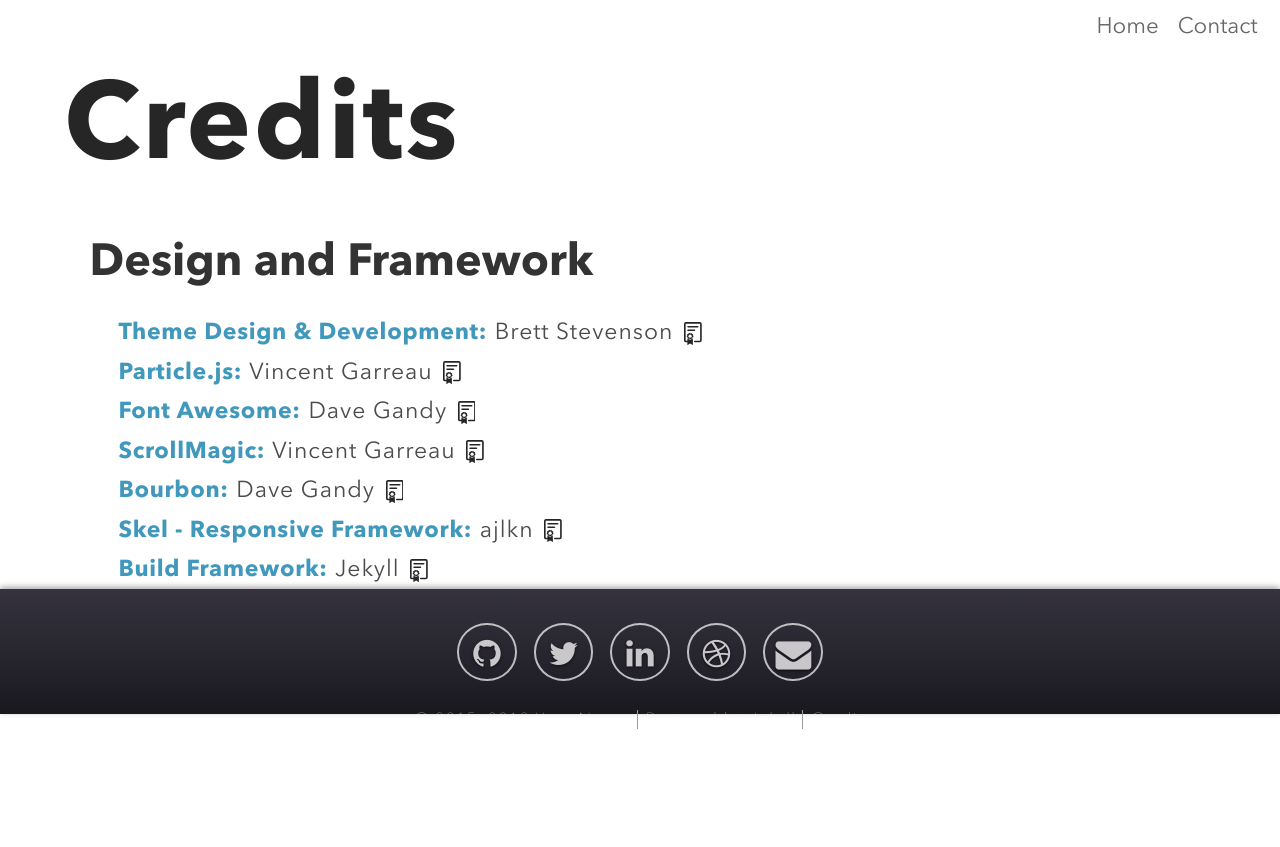
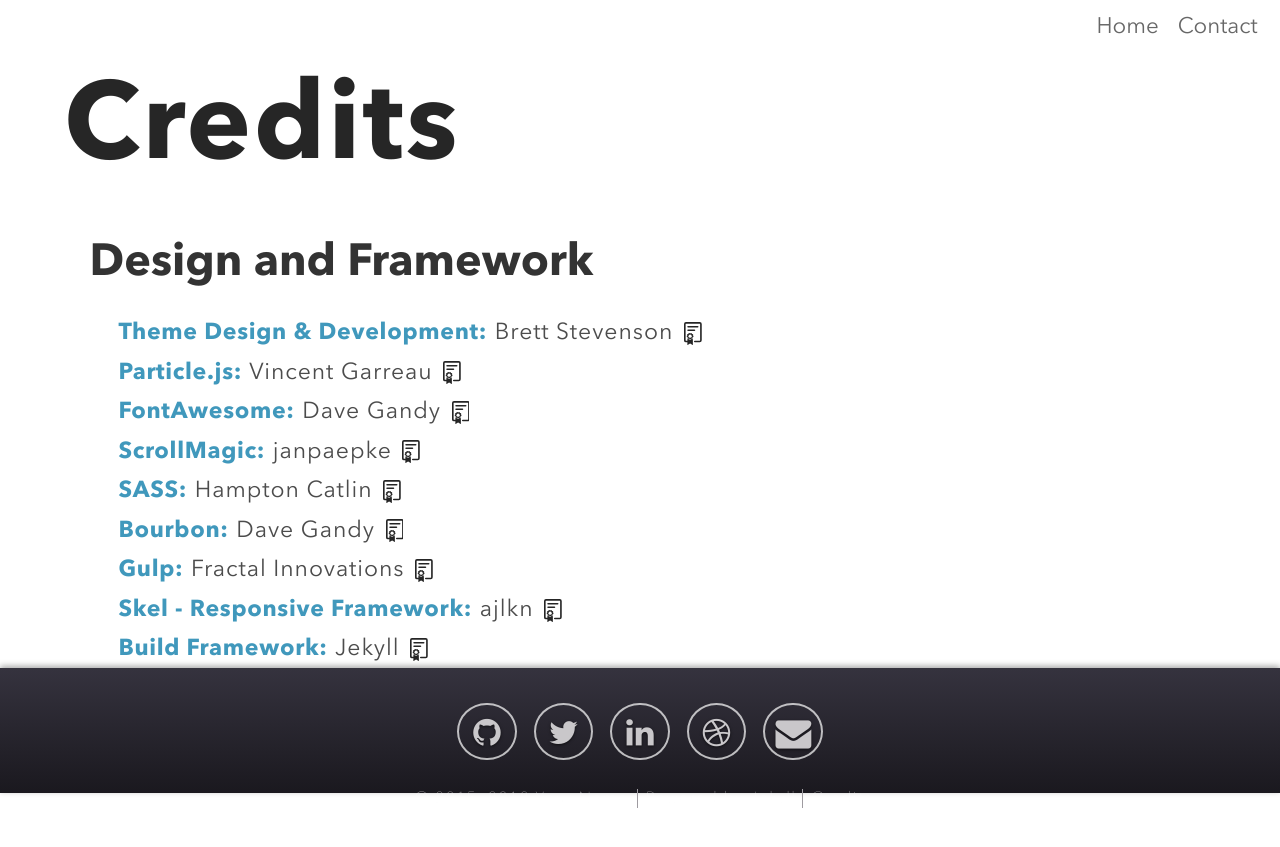
Before and after one commit to tterb/particle-jekyll-theme, a Jekyll site: the page built from _pages/credits.html, in a window 1280 px wide. Shown: the top 847 px of the page. Built offline with Jekyll 4.4.1, drawn with Linux system fonts in a browser that asks for light colours; some web fonts are replaced.

Commit message:
:page_with_curl: Update site credits contents

```diff
--- a/_data/credits.yml
+++ b/_data/credits.yml
@@ -2,38 +2,58 @@
   author: Brett Stevenson
   link: http://brettstevenson.io
   license: MIT
+  license_url: https://opensource.org/licenses/MIT
 
 - title: Particle.js
   author: Vincent Garreau
   link: http://vincentgarreau.com/particles.js/
   license: MIT
+  license_url: https://opensource.org/licenses/MIT
 
-- title: Font Awesome
+- title: FontAwesome
   author: Dave Gandy
   link: http://fontawesome.io
   license: MIT
+  license_url: https://opensource.org/licenses/MIT
 
 - title: ScrollMagic
-  author: Vincent Garreau
+  author: janpaepke
   link: http://scrollmagic.io/
   license: MIT
+  license_url: https://opensource.org/licenses/MIT
+
+- title: SASS
+  author: Hampton Catlin
+  link: http://sass-lang.com/
+  license: MIT
+  license_url: https://opensource.org/licenses/MIT
 
 - title: Bourbon
   author: Dave Gandy
   link: http://bourbon.io
   license: MIT
+  license_url: https://opensource.org/licenses/MIT
+
+- title: Gulp
+  author: Fractal Innovations
+  link: https://gulpjs.com/
+  license: MIT
+  license_url: https://opensource.org/licenses/MIT
 
 - title: Skel - Responsive Framework
   author: ajlkn
   link: http://skel.io/
   license: MIT
+  license_url: https://opensource.org/licenses/MIT
 
 - title: Build Framework
   author: Jekyll
   link: http://jekyllrb.com
   license: MIT
+  license_url: https://opensource.org/licenses/MIT
 
 - title: JQuery
   author: JQuery Foundation
   link: https://jquery.com
   license: MIT
+  license_url: https://opensource.org/licenses/MIT
```
